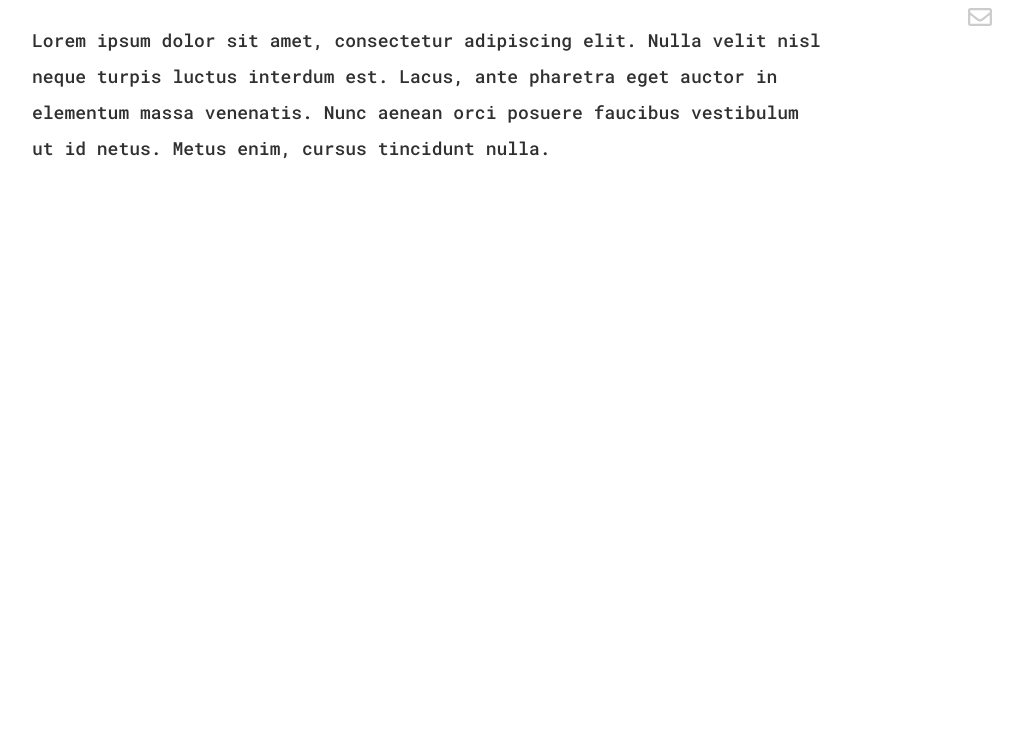
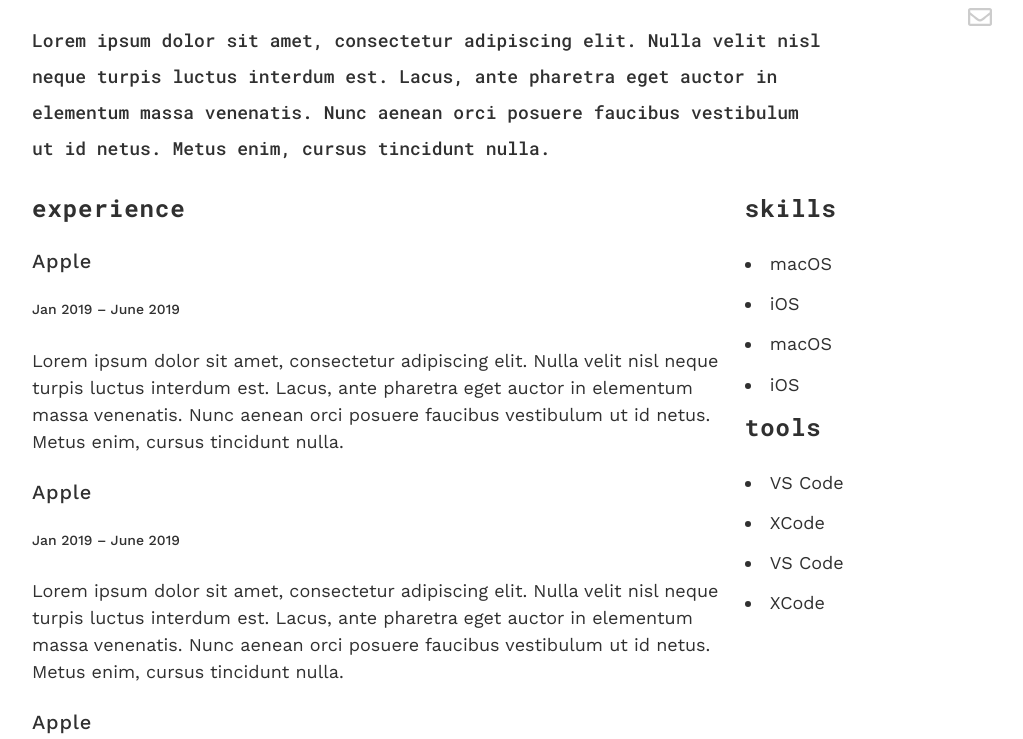
Before and after one commit to FranciscoSerrano/ciscoserrano, a Gatsby site: page / in a window 1280 px wide. Shown: the part 213-952 px from the top of the page, without its empty margins (128-1151 px from the left). Before the commit the page ends 800 px from the top, so only its background shows below. Built offline with nearby package versions, Linux system fonts and the light colour scheme; Gatsby itself is replaced by a stand-in of ours.

Commit message:
Add resume section

```diff
--- /dev/null
+++ b/src/components/resume/experience/experience.js
@@ -0,0 +1,16 @@
+import React from "react"
+import styled from "styled-components"
+
+// Import relevant components
+
+// Import desired stylesheets
+import "../../../styles/colors.css"
+import "../../../styles/global.scss"
+
+const Experience = styled.div``
+
+const experience = ({ children }, props) => {
+  return <Experience>{children}</Experience>
+}
+
+export default experience
--- /dev/null
+++ b/src/components/resume/experience/experienceItem.js
@@ -0,0 +1,22 @@
+import React from "react"
+import styled from "styled-components"
+
+// Import relevant components
+
+// Import desired stylesheets
+import "../../../styles/colors.css"
+import "../../../styles/global.scss"
+
+const ExperienceItem = styled.div``
+
+const experienceItem = (props) => {
+  return (
+    <ExperienceItem>
+      <h3>{props.title}</h3>
+      <h4>{props.subTitle}</h4>
+      <p>{props.description}</p>
+    </ExperienceItem>
+  )
+}
+
+export default experienceItem
--- /dev/null
+++ b/src/components/resume/leftColumn.js
@@ -0,0 +1,28 @@
+import React from "react"
+import styled from "styled-components"
+
+// Import relevant components
+
+// Import desired stylesheets
+import "../../styles/colors.css"
+import "../../styles/global.scss"
+
+const LeftColumn = styled.div`
+  display: flex;
+  flex-direction: column;
+`
+
+const leftColumn = ({ children }, props, title, subTitle, description) => {
+  return (
+    <LeftColumn
+      className="col-9"
+      title={title}
+      subTitle={subTitle}
+      description={description}
+    >
+      {children}
+    </LeftColumn>
+  )
+}
+
+export default leftColumn
--- /dev/null
+++ b/src/components/resume/list/list.js
@@ -0,0 +1,16 @@
+import React from "react"
+import styled from "styled-components"
+
+// Import relevant components
+
+// Import desired stylesheets
+import "../../../styles/colors.css"
+import "../../../styles/global.scss"
+
+const List = styled.div``
+
+const list = ({ children }, props) => {
+  return <List>{children}</List>
+}
+
+export default list
--- /dev/null
+++ b/src/components/resume/list/listItem.js
@@ -0,0 +1,16 @@
+import React from "react"
+import styled from "styled-components"
+
+// Import relevant components
+
+// Import desired stylesheets
+import "../../../styles/colors.css"
+import "../../../styles/global.scss"
+
+const ListItem = styled.li``
+
+const listItem = (props) => {
+  return <ListItem>{props.text}</ListItem>
+}
+
+export default listItem
--- /dev/null
+++ b/src/components/resume/resume.js
@@ -0,0 +1,69 @@
+import React from "react"
+import styled from "styled-components"
+
+// Import relevant components
+import LeftColumn from "./leftColumn"
+import RightColumn from "./rightColumn"
+import Experience from "./experience/experience"
+import ExperienceItem from "./experience/experienceItem"
+import List from "./list/list"
+import ListItem from "./list/listItem"
+
+// Import desired stylesheets
+import "../../styles/colors.css"
+import "../../styles/global.scss"
+
+const Resume = styled.section`
+  display: flex;
+`
+
+const resume = () => {
+  return (
+    <Resume className="container">
+      <LeftColumn>
+        <Experience>
+          <h2>experience</h2>
+          <ExperienceItem
+            title="Apple"
+            subTitle="Jan 2019 – June 2019"
+            description="Lorem ipsum dolor sit amet, consectetur adipiscing elit. Nulla velit nisl neque turpis luctus interdum est. Lacus, ante pharetra eget auctor in elementum massa venenatis. Nunc aenean orci posuere faucibus vestibulum ut id netus. Metus enim, cursus tincidunt nulla."
+          />
+          <ExperienceItem
+            title="Apple"
+            subTitle="Jan 2019 – June 2019"
+            description="Lorem ipsum dolor sit amet, consectetur adipiscing elit. Nulla velit nisl neque turpis luctus interdum est. Lacus, ante pharetra eget auctor in elementum massa venenatis. Nunc aenean orci posuere faucibus vestibulum ut id netus. Metus enim, cursus tincidunt nulla."
+          />
+          <ExperienceItem
+            title="Apple"
+            subTitle="Jan 2019 – June 2019"
+            description="Lorem ipsum dolor sit amet, consectetur adipiscing elit. Nulla velit nisl neque turpis luctus interdum est. Lacus, ante pharetra eget auctor in elementum massa venenatis. Nunc aenean orci posuere faucibus vestibulum ut id netus. Metus enim, cursus tincidunt nulla."
+          />
+        </Experience>
+        <Experience>
+          <h2>education</h2>
+          <ExperienceItem title="Degree" subTitle="University" />
+          <ExperienceItem title="Degree" subTitle="University" />
+        </Experience>
+      </LeftColumn>
+
+      <RightColumn>
+        <List>
+          <h2>skills</h2>
+          <ListItem text="macOS"/>
+          <ListItem text="iOS"/>
+          <ListItem text="macOS"/>
+          <ListItem text="iOS"/>
+        </List>
+        <List>
+          <h2>tools</h2>
+          <ListItem text="VS Code"/>
+          <ListItem text="XCode"/>
+          <ListItem text="VS Code"/>
+          <ListItem text="XCode"/>
+        </List>
+      </RightColumn>
+    </Resume>
+  )
+}
+
+export default resume
--- /dev/null
+++ b/src/components/resume/rightColumn.js
@@ -0,0 +1,28 @@
+import React from "react"
+import styled from "styled-components"
+
+// Import relevant components
+
+// Import desired stylesheets
+import "../../styles/colors.css"
+import "../../styles/global.scss"
+
+const RightColumn = styled.div`
+  display: flex;
+  flex-direction: column;
+`
+
+const rightColumn = ({ children }, props, title, subTitle, description) => {
+  return (
+    <RightColumn
+      className="col-3"
+      title={title}
+      subTitle={subTitle}
+      description={description}
+    >
+      {children}
+    </RightColumn>
+  )
+}
+
+export default rightColumn
--- a/src/pages/index.js
+++ b/src/pages/index.js
@@ -12,6 +12,7 @@ import Moon from "../components/theme-switcher/moon"
 import Sun from "../components/theme-switcher/sun"
 import Buttons from "../components/buttons"
 import Hero from "../components/hero"
+import Resume from "../components/resume/resume"
 
 const Layout = styled.main`
   &.dark-mode {
@@ -56,6 +57,7 @@ export default class index extends Component {
           </div>
         </Buttons>
         <Hero />
+        <Resume />
       </Layout>
     )
   }
```
